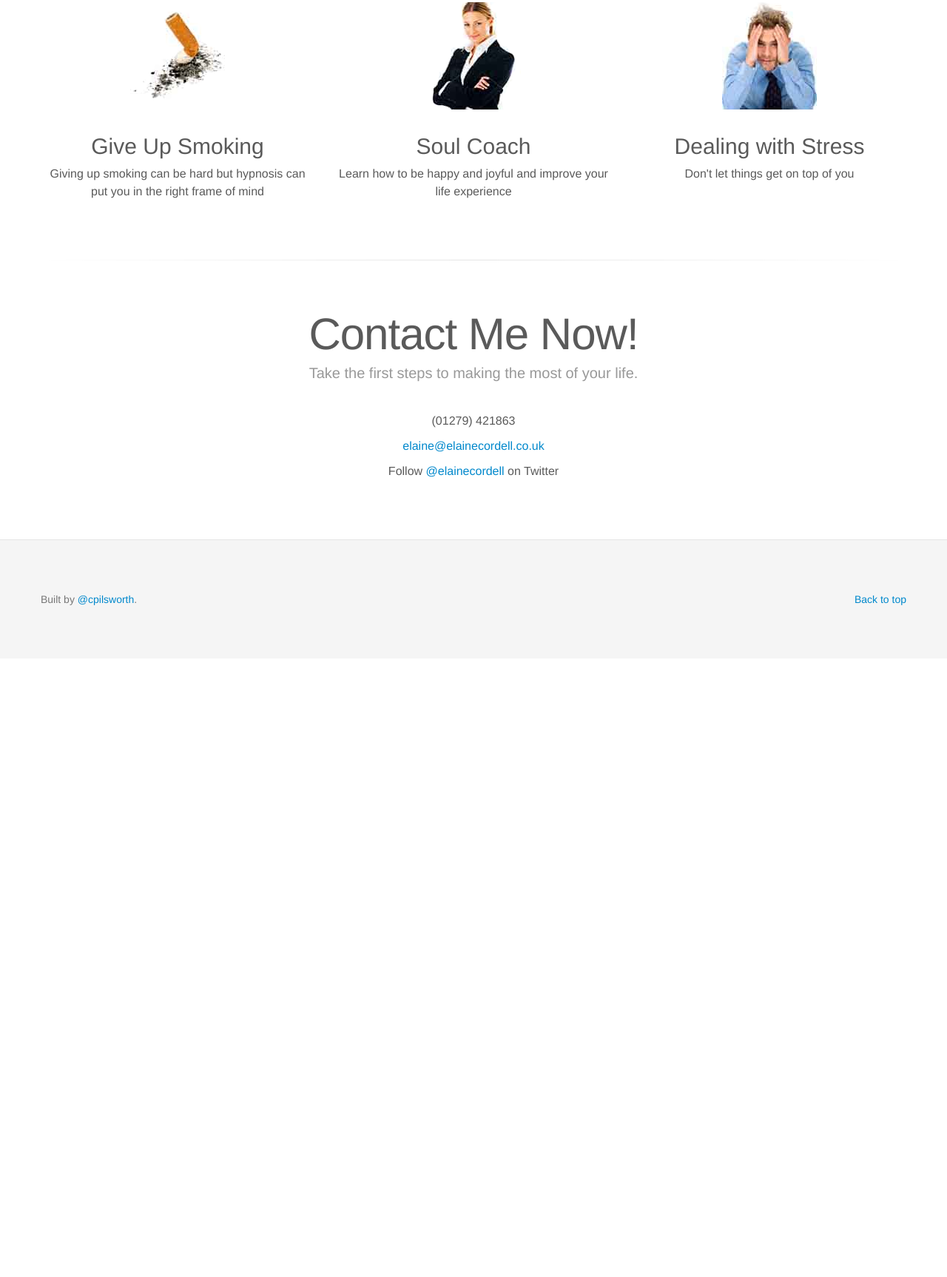
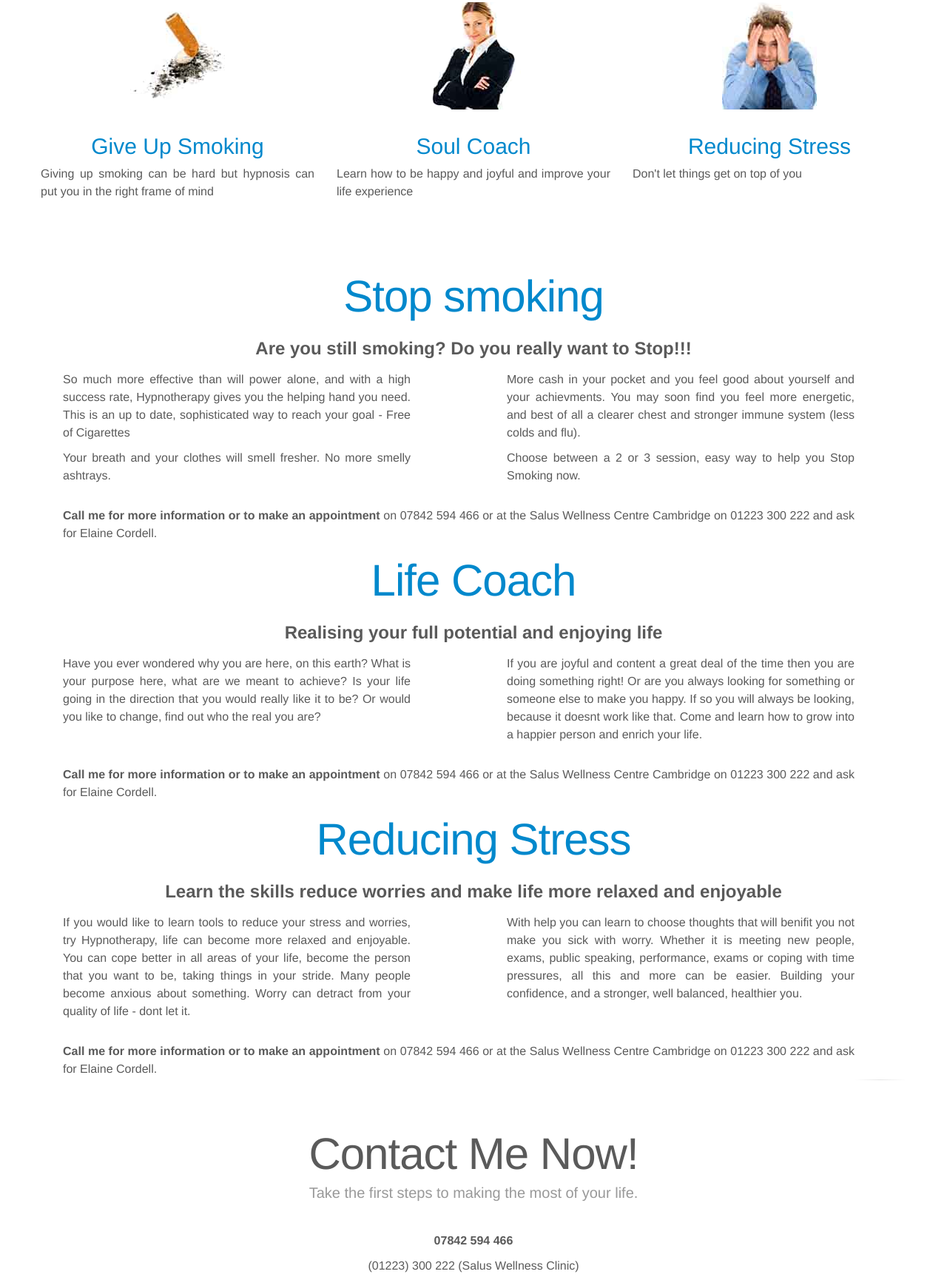
Before and after one commit to elainecordell/elainecordell.github.com, a plain HTML site: page index.html in a window 1280 px wide. Shown: the part 562-2288 px from the top of the page at 74% size. Before the commit the page ends 1452 px from the top, so only its background shows below. Drawn offline with Linux system fonts and the light colour scheme.

Commit message:
updates with service sections and copy provided

```diff
--- a/css/site.css
+++ b/css/site.css
@@ -270,6 +270,7 @@ hr.soften {
 .marketing p {
   font-size: 16px;
   line-height: 1.5;
+  text-align: justify;
 }
 .marketing .marketing-byline {
   margin-bottom: 40px;
@@ -277,10 +278,15 @@ hr.soften {
   font-weight: 300;
   line-height: 25px;
   color: #999;
+  text-align: center;
 }
 .marketing img {
   display: block;
   margin: 0 auto 30px;
+}
+
+p.marketing-contact {
+  text-align: center;
 }
 
 
--- a/index.html
+++ b/index.html
@@ -6,12 +6,9 @@
     <meta name="viewport" content="width=device-width, initial-scale=1.0">
     <meta name="description" content="Elaine Cordell Hypnotherapy Services">
     <meta name="author" content="Elaine Cordell">
-    <meta name="credits" content="based on twitter bootstrap designs by @mdo and @fat">
-
     <link href="css/bootstrap.min.css" rel="stylesheet">
     <link href="css/bootstrap-responsive.min.css" rel="stylesheet">
     <link href="css/site.css" rel="stylesheet">
-
 
     <!-- Le HTML5 shim, for IE6-8 support of HTML5 elements -->
     <!--[if lt IE 9]>
@@ -51,29 +48,98 @@
 
     <div class="row-fluid">
       <div class="span4">
+        <a href="#stopsmoking">
         <img src="images/smoking.png">
-        <h2>Give Up Smoking</h2>
+        <h2>Give Up Smoking</h2></a>
         <p>Giving up smoking can be hard but hypnosis can put you in the right frame of mind</p>
       </div>
       <div class="span4">
+        <a href="#lifecoach">
         <img src="images/confident.png">
         <h2>Soul Coach</h2>
+        </a>
         <p>Learn how to be happy and joyful and improve your life experience</p>
       </div>
       <div class="span4">
+        <a href="#reducestress">
         <img src="images/stressed.png">
-        <h2>Dealing with Stress</h2>
+        <h2>Reducing Stress</h2></a>
         <p>Don't let things get on top of you</p>
       </div>
+    </div>
+
+    <section>
+      <h1><a name="stopsmoking">Stop smoking</a></h1>
+      <div class="row-fluid">
+        <h3>Are you still smoking? Do you really want to Stop!!!</h3>
+        <div class="span5">
+          <p>So much more effective than will power alone, and with a high success rate, Hypnotherapy gives you the helping hand you need. This is an up to date, sophisticated way to reach your goal - Free of Cigarettes</p>
+
+          <p>Your breath and your clothes will smell fresher. No more smelly ashtrays.</p>
+        </div>
+
+        <div class="span5 offset1">
+          <p>More cash in your pocket and you feel good about yourself and your achievments.  You may soon find you feel more energetic, and best of all a clearer chest and stronger immune system (less colds and flu). </p>
+          <p>Choose between a 2 or 3 session, easy way to help you Stop Smoking now. </p>
+        </div>
+      </div>
+    </section>
+
+    <div class="span11">
+      <br>
+      <p><strong>Call me for more information or to make an appointment</strong> on 07842 594 466 or at the Salus Wellness Centre Cambridge on 01223 300 222 and ask for Elaine Cordell.</p>
+    </div>
+
+
+    <section>
+      <h1><a name="lifecoach">Life Coach</a></h1>
+      <div class="row-fluid">
+        <h3>Realising your full potential and enjoying life</h3>
+        <div class="span5">
+          <p>Have you ever wondered why you are here, on this earth?  What is your purpose here, what are we meant to achieve?
+            Is your life going in the direction that you would really like it to be? Or would you like to change, find out who the real you are? </p>
+
+        </div>
+
+        <div class="span5 offset1">
+          <p>If you are joyful and content a great deal of the time then you are doing something right!   Or are you always looking for something or someone else to make you happy. If so you will always be looking, because it doesnt work like that.  Come and learn how to grow into a happier person and enrich your life. </p>
+        </div>
+      </div>
+    </section>
+
+    <div class="span11">
+      <br>
+      <p><strong>Call me for more information or to make an appointment</strong> on 07842 594 466 or at the Salus Wellness Centre Cambridge on 01223 300 222 and ask for Elaine Cordell.</p>
+    </div>
+
+    <section>
+      <h1><a name="reducestress">Reducing Stress</a></h1>
+      <div class="row-fluid">
+        <h3>Learn the skills reduce worries and make life more relaxed and enjoyable</h3>
+        <div class="span5">
+          <p>If you would like to learn tools to reduce your stress and worries, try Hypnotherapy, life can become more relaxed and enjoyable. You can cope better in all areas of your life, become the person that you want to be, taking things in your stride.  Many people become anxious about something. Worry can detract from your quality of life - dont let it.</p>
+        </div>
+
+        <div class="span5 offset1">
+          <p>With help you can learn to choose thoughts that will benifit you not make you sick with worry. Whether it is meeting new people, exams, public speaking, performance, exams or coping with time pressures, all this and more can be easier. Building your confidence, and a stronger, well balanced, healthier you.</p>
+          <p></p>
+        </div>
+      </div>
+    </section>
+
+    <div class="span11">
+      <br>
+      <p><strong>Call me for more information or to make an appointment</strong> on 07842 594 466 or at the Salus Wellness Centre Cambridge on 01223 300 222 and ask for Elaine Cordell.</p>
     </div>
 
     <hr class="soften">
 
     <h1>Contact Me Now!</h1>
     <p class="marketing-byline">Take the first steps to making the most of your life.</p>
-    <p>(01279) 421863</p>
-    <p><a href="mailto:elaine@elainecordell.co.uk">elaine@elainecordell.co.uk</a></p>
-    <p>Follow <a href="https://twitter.com/ElaineCordell">@elainecordell</a> on Twitter</p>
+    <p class="marketing-contact"><strong>07842 594 466</strong></p>
+    <p class="marketing-contact">(01223) 300 222 (Salus Wellness Clinic)</p>
+    <p class="marketing-contact"> <a href="mailto:elaine@elainecordell.co.uk">elaine@elainecordell.co.uk</a></p>
+    <p class="marketing-contact">Follow <a href="https://twitter.com/ElaineCordell">@elainecordell</a> on Twitter</p>
   </div>
 
 </div>
@@ -84,11 +150,6 @@
       <div class="container">
         <p class="pull-right"><a href="#">Back to top</a></p>
         <p>Built by <a href="http://twitter.com/cpilsworth" target="_blank">@cpilsworth</a>.</p>
-        <!--
-        <ul class="footer-links">
-          <li><a href="http://blog.getbootstrap.com">Read the blog</a></li>
-        </ul>
-        -->
       </div>
     </footer>
 
```
